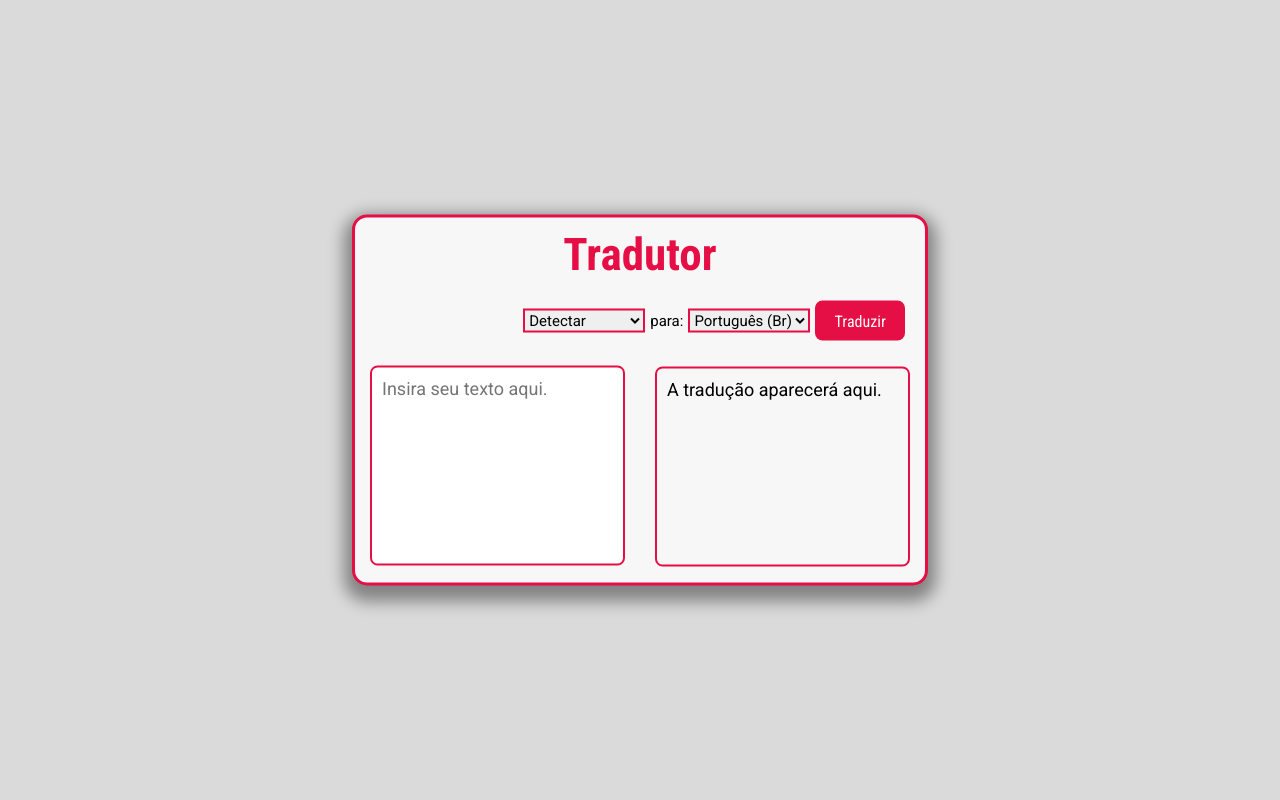
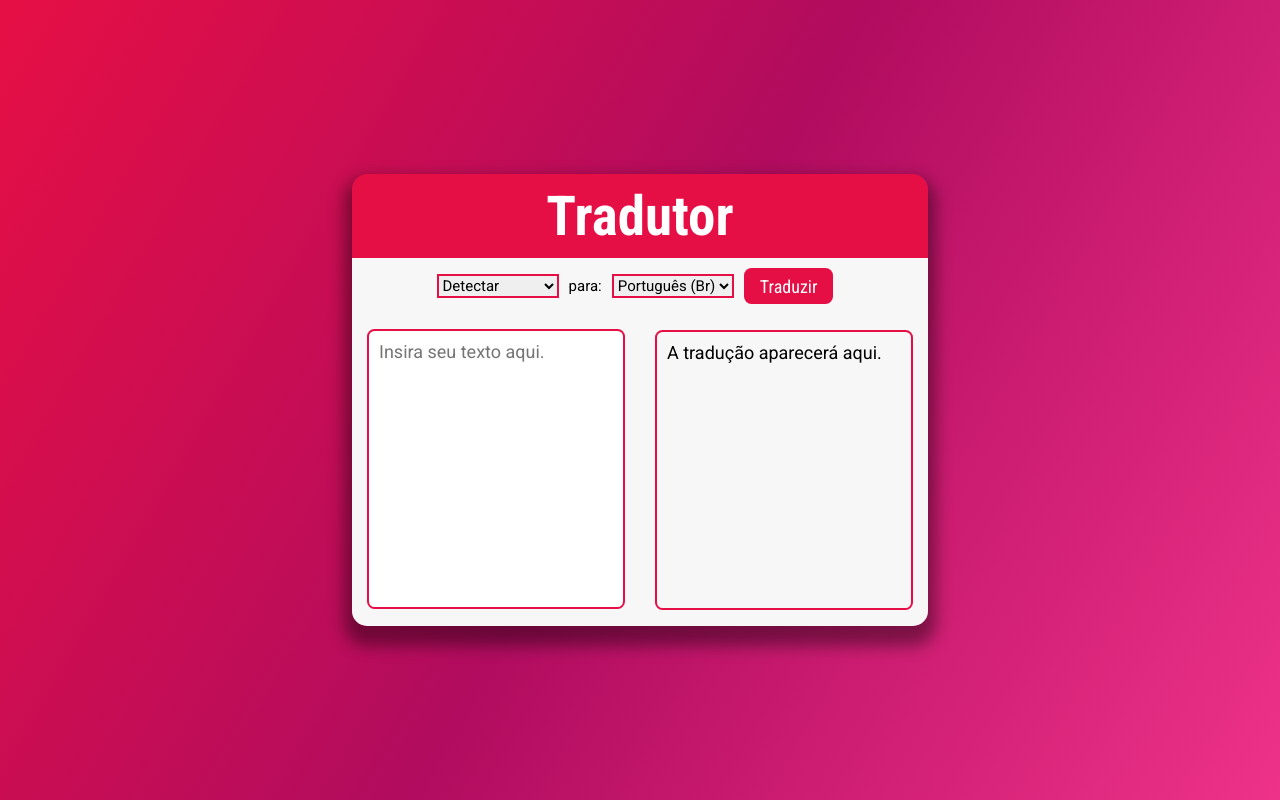
Before and after one commit to ArthurM-V/tradutor, a website: page public/index.html in a window 1280 px wide. Drawn offline with Linux system fonts and the light colour scheme.

Commit message:
Design changes

```diff
--- a/public/script.js
+++ b/public/script.js
@@ -1,4 +1,5 @@
 const srcLingo = document.getElementById("source-lingo");
+const optLingo = document.querySelector("drop-lingo");
 const tgtLingo = document.getElementById("target-lingo");
 const dtctCont = document.querySelector(".ic--4");
 const dtctLingo = document.getElementById("detected-lingo");
@@ -38,6 +39,7 @@ const idiomasMap = {
   no: "Norueguês",
   th: "Tailandês",
 };
+
 async function detectaIdioma() {
   let sentIdioma = "";
   let idioma = tgtLingo.value;
--- a/public/style.css
+++ b/public/style.css
@@ -14,7 +14,7 @@ html {
 body {
   width: 100dvw;
   min-height: 100dvh;
-  background-color: #dadada;
+  background: linear-gradient(120deg, #e60f45, #b10c5f, #ee328a);
 }
 
 .container {
@@ -23,31 +23,35 @@ body {
   left: 50%;
   transform: translate(-50%, -50%);
   width: 45dvw;
-  min-height: 15dvh;
-  border: 0.3rem solid #e60f45;
-  background-color: #f7f7f7;
+  min-height: 55dvh;
   border-radius: 15px;
-  box-shadow: 0 8px 16px 8px rgba(0, 0, 0, 0.4);
+  box-shadow: 0 12px 16px 8px rgba(0, 0, 0, 0.4);
 }
 
 .head-cont {
+  width: 100%;
+  height: 100%;
+  border-radius: 16px 16px 0 0;
   padding: 1rem;
+  background-color: #e60f45;
 }
 
 .head-cont h1 {
-  color: #e60f45;
+  color: #fff;
   font-family: "Roboto Condensed", sans-serif;
-  font-size: 4.5rem;
+  font-size: 5.5rem;
   text-align: center;
 }
 
 .input-cont {
   width: 100%;
-  min-height: auto;
+  height: 100%;
   display: flex;
   align-items: center;
   justify-content: center;
   flex-wrap: wrap;
+  background-color: #f7f7f7;
+  border-radius: 0 0 15px 15px;
 }
 
 .ic {
@@ -59,19 +63,20 @@ body {
 .ic--4 {
   width: 100%;
   min-height: 3dvh;
+  padding: 1rem;
   text-align: center;
   font-family: "Roboto", sans-serif;
   color: #e60f45;
 }
 
 .ic--1 {
-  width: 100%;
+  width: 75%;
   min-height: 4dvh;
   padding: 1rem;
   background: #f7f7f7;
   display: flex;
   align-items: center;
-  justify-content: end;
+  justify-content: space-around;
   gap: 0.5rem;
 }
 
@@ -89,14 +94,14 @@ label {
 
 #trad-btn {
   width: 7dvw;
-  height: 5dvh;
+  height: 4.5dvh;
   padding: 0.25rem;
   margin-right: 1rem;
   border: none;
   border-radius: 7.5px;
   background: #e60f45;
   color: #fff;
-  font-size: 1.6rem;
+  font-size: 1.8rem;
   font-weight: 400;
   font-family: "Roboto Condensed", sans-serif;
   cursor: pointer;
@@ -104,7 +109,7 @@ label {
 
 #source-input {
   width: 100%;
-  height: 25dvh;
+  height: 35dvh;
   border: 0.2rem solid #e60f45;
   border-radius: 7.5px;
   outline: none;
@@ -116,7 +121,7 @@ label {
 
 .trad-board {
   width: 100%;
-  height: 25dvh;
+  height: 35dvh;
   background: #f7f7f7;
   border: 0.2rem solid #e60f45;
   border-radius: 7.5px;
```
